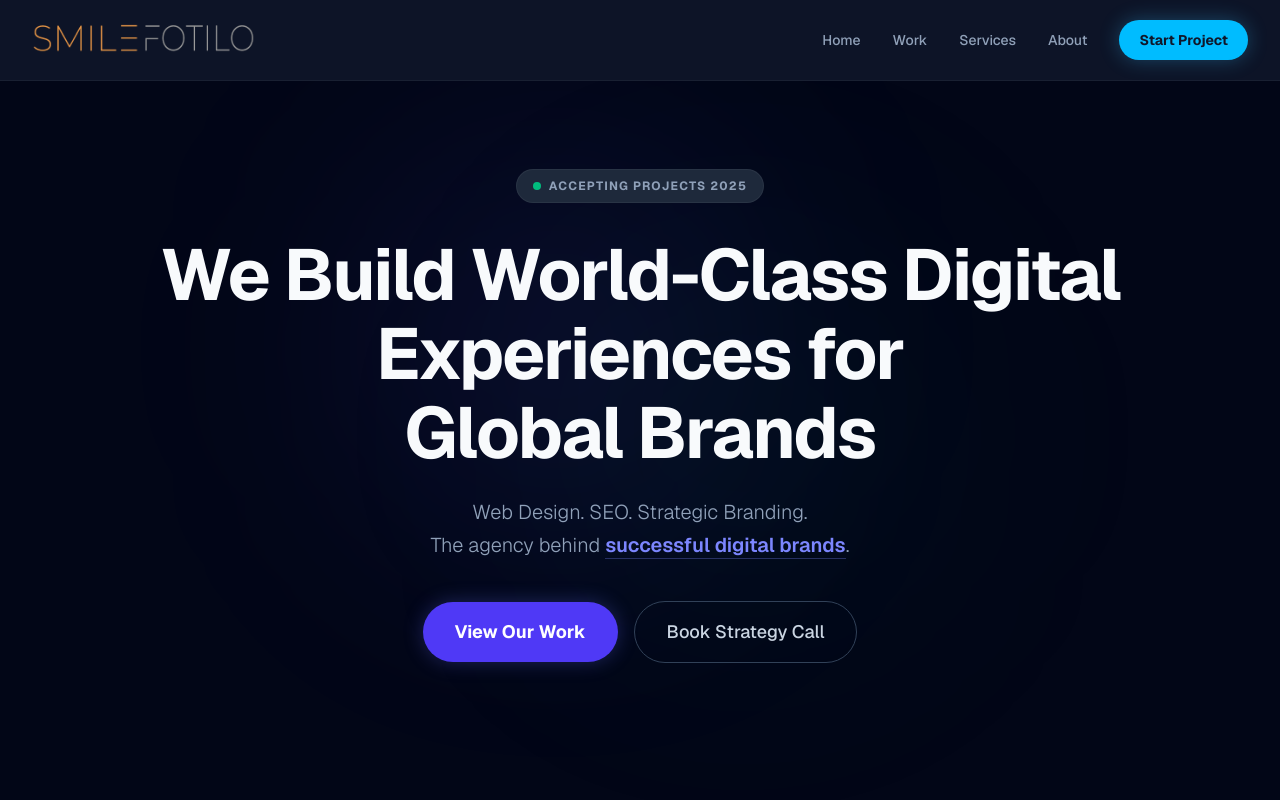
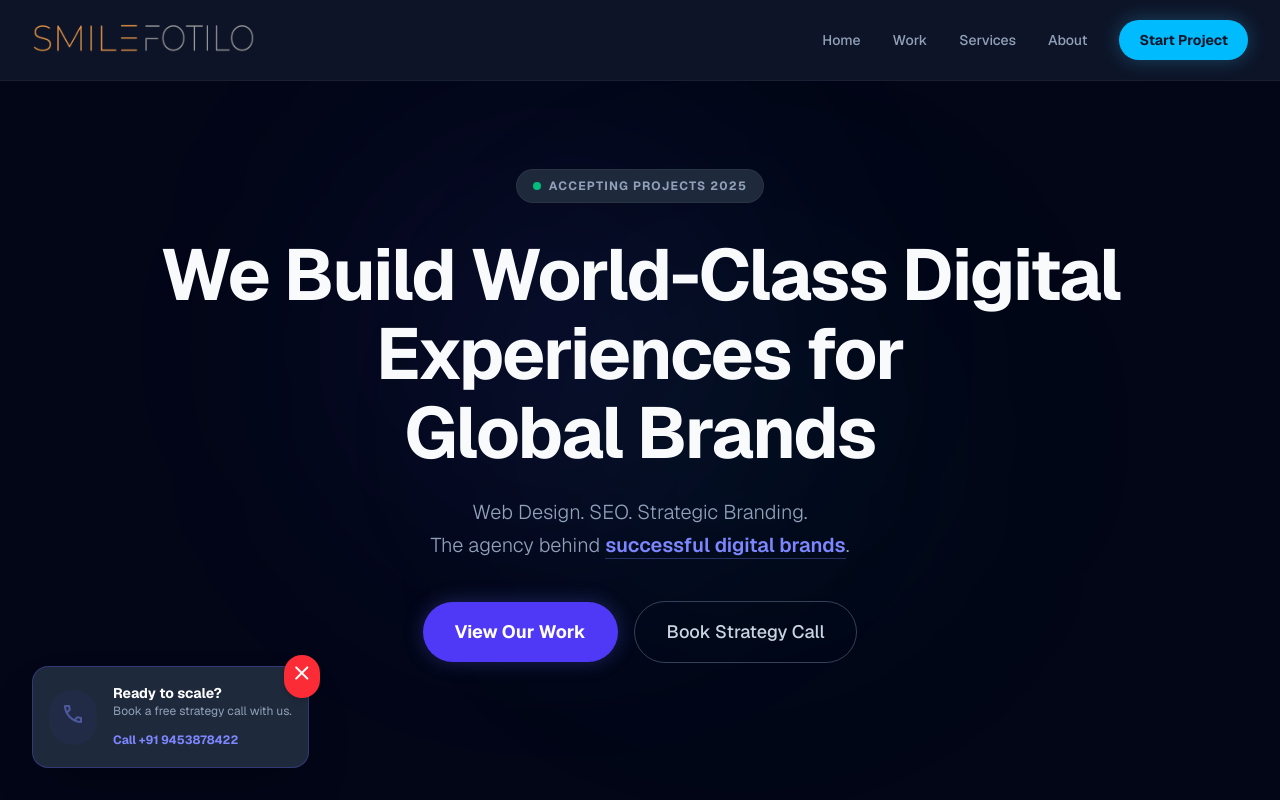
Before and after one commit to ak1458/Smile-Fotilo-NEXT-js-app, a Next.js app: page / in a window 1280 px wide. Shown: the top 800 px of the page. Built offline with nearby package versions, Linux system fonts and the light colour scheme.

Commit message:
Fix CallPopup return type

```diff
--- a/app/components/CallPopup.tsx
+++ b/app/components/CallPopup.tsx
@@ -13,4 +13,39 @@ export const CallPopup = () => {
 
         return () => clearTimeout(timer);
     }, []);
+
+    return (
+        <AnimatePresence>
+            {isVisible && (
+                <motion.div
+                    initial={{ opacity: 0, y: 50 }}
+                    animate={{ opacity: 1, y: 0 }}
+                    exit={{ opacity: 0, y: 50 }}
+                    className="fixed bottom-8 left-8 z-50 max-w-sm"
+                >
+                    <div className="bg-[#1E293B] border border-indigo-500/30 p-4 rounded-2xl shadow-2xl relative">
+                        <button
+                            onClick={() => setIsVisible(false)}
+                            className="absolute -top-3 -right-3 bg-red-500 text-white rounded-full p-1.5 hover:bg-red-600 shadow-md transition-colors z-10"
+                        >
+                            <span className="material-symbols-rounded text-sm font-bold">close</span>
+                        </button>
+
+                        <div className="flex items-center gap-4">
+                            <div className="bg-indigo-500/10 p-3 rounded-full text-indigo-400 animate-pulse">
+                                <span className="material-symbols-rounded text-2xl">call</span>
+                            </div>
+                            <div>
+                                <h4 className="text-white font-bold text-sm">Ready to scale?</h4>
+                                <p className="text-slate-400 text-xs mb-2">Book a free strategy call with us.</p>
+                                <a href="tel:+919453878422" className="text-indigo-400 text-xs font-bold hover:underline">
+                                    Call +91 9453878422
+                                </a>
+                            </div>
+                        </div>
+                    </div>
+                </motion.div>
+            )}
+        </AnimatePresence>
+    );
 };
```
